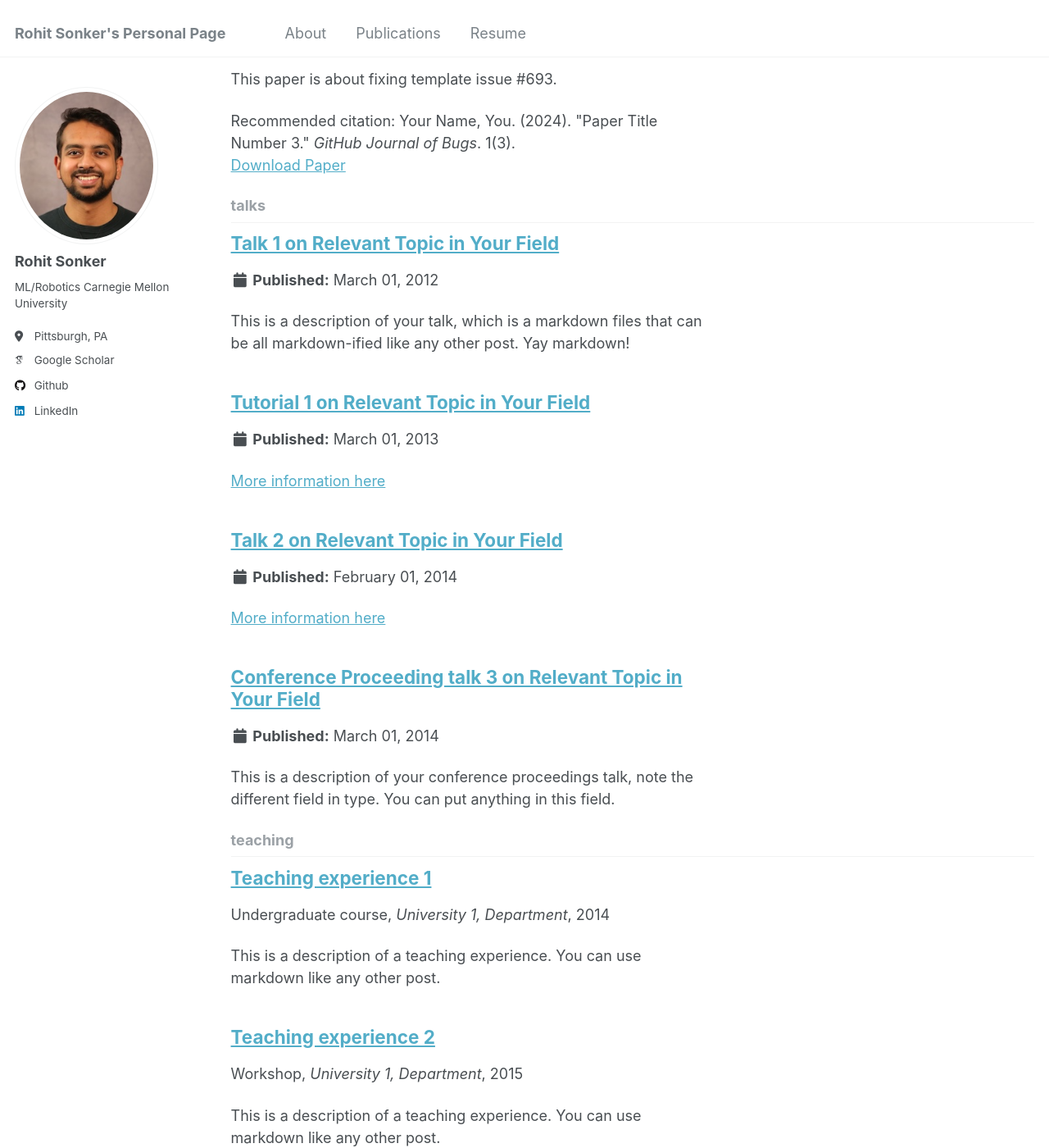
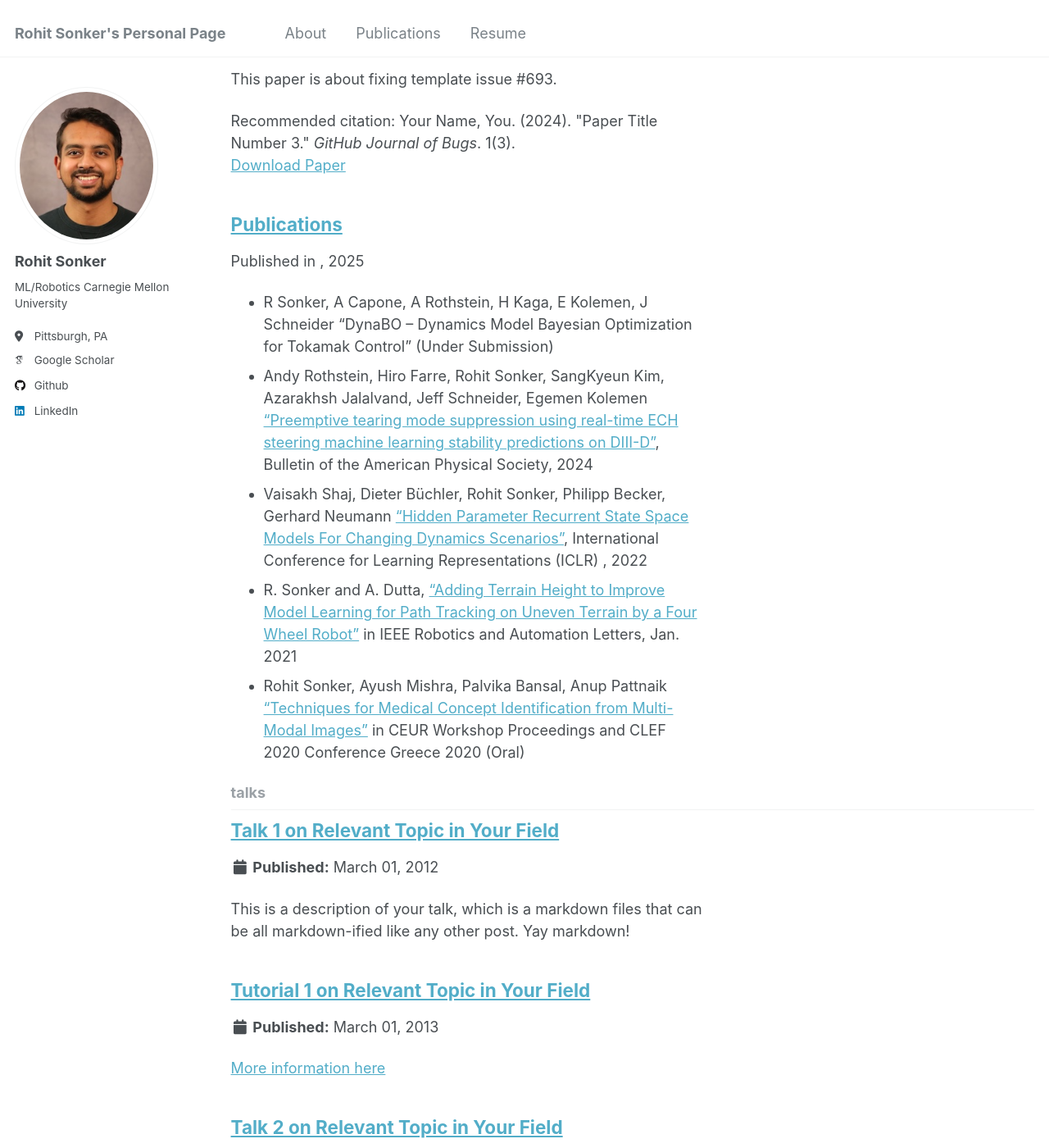
Before and after one commit to rohit-sonker/rohit-sonker.github.io, a Jekyll site: the page built from _pages/collection-archive.html, in a window 1280 px wide and 1400 px high, scrolled down 2069 px. Shown: the whole window at 82% size. Built offline with Jekyll 4.4.1, drawn with Linux system fonts in a browser that asks for light colours; some web fonts are replaced.

```diff
--- /dev/null
+++ b/_publications/publications.md
@@ -0,0 +1,13 @@
+---
+permalink: /publications/
+title: "Publications"
+author_profile: true
+redirect_from:
+  - /publications.html
+---
+
+* R Sonker, A Capone, A Rothstein, H Kaga, E Kolemen, J Schneider “DynaBO – Dynamics Model Bayesian Optimization for Tokamak Control” (Under Submission)
+* Andy Rothstein, Hiro Farre, Rohit Sonker, SangKyeun Kim, Azarakhsh Jalalvand, Jeff Schneider, Egemen Kolemen ["Preemptive tearing mode suppression using real-time ECH steering machine learning stability predictions on DIII-D"]("https://meetings.aps.org/Meeting/DPP24/Session/PP12.39"), Bulletin of the American Physical Society, 2024
+* Vaisakh Shaj, Dieter Büchler, Rohit Sonker, Philipp Becker, Gerhard Neumann [“Hidden Parameter Recurrent State Space Models For Changing Dynamics Scenarios”]("https://openreview.net/pdf?id=ds8yZOUsea"), International Conference for Learning Representations (ICLR) , 2022
+* R. Sonker and A. Dutta, ["Adding Terrain Height to Improve Model Learning for Path Tracking on Uneven Terrain by a Four Wheel Robot"]("https://ieeexplore.ieee.org/document/9265417") in IEEE Robotics and Automation Letters, Jan. 2021
+* Rohit Sonker, Ayush Mishra, Palvika Bansal, Anup Pattnaik [“Techniques for Medical Concept Identification from Multi-Modal Images”]("https://ceur-ws.org/Vol-2696/paper_71.pdf") in CEUR Workshop Proceedings and CLEF 2020 Conference Greece 2020 (Oral)
```
Also changed, not shown: _pages/about.md (+1 -1 lines), images/rsonker_5_lowsize.jpeg (deleted), 2 other files.
